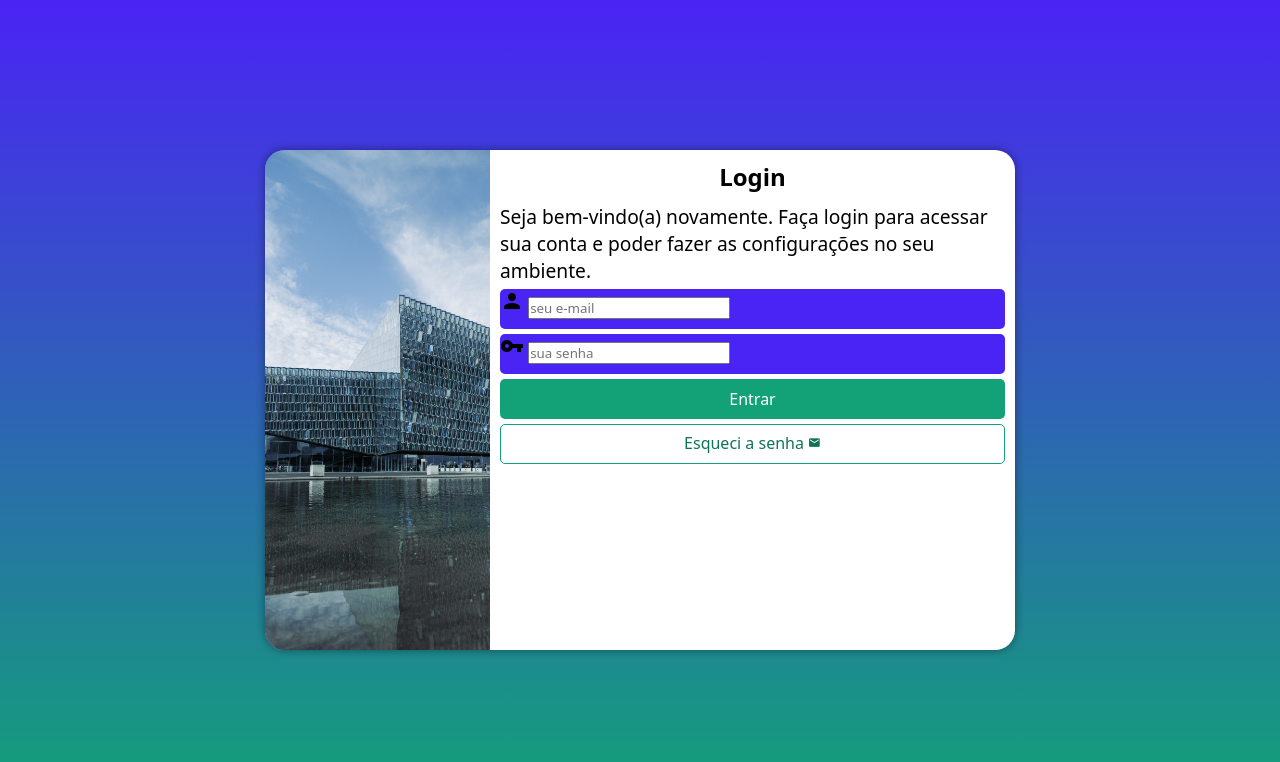
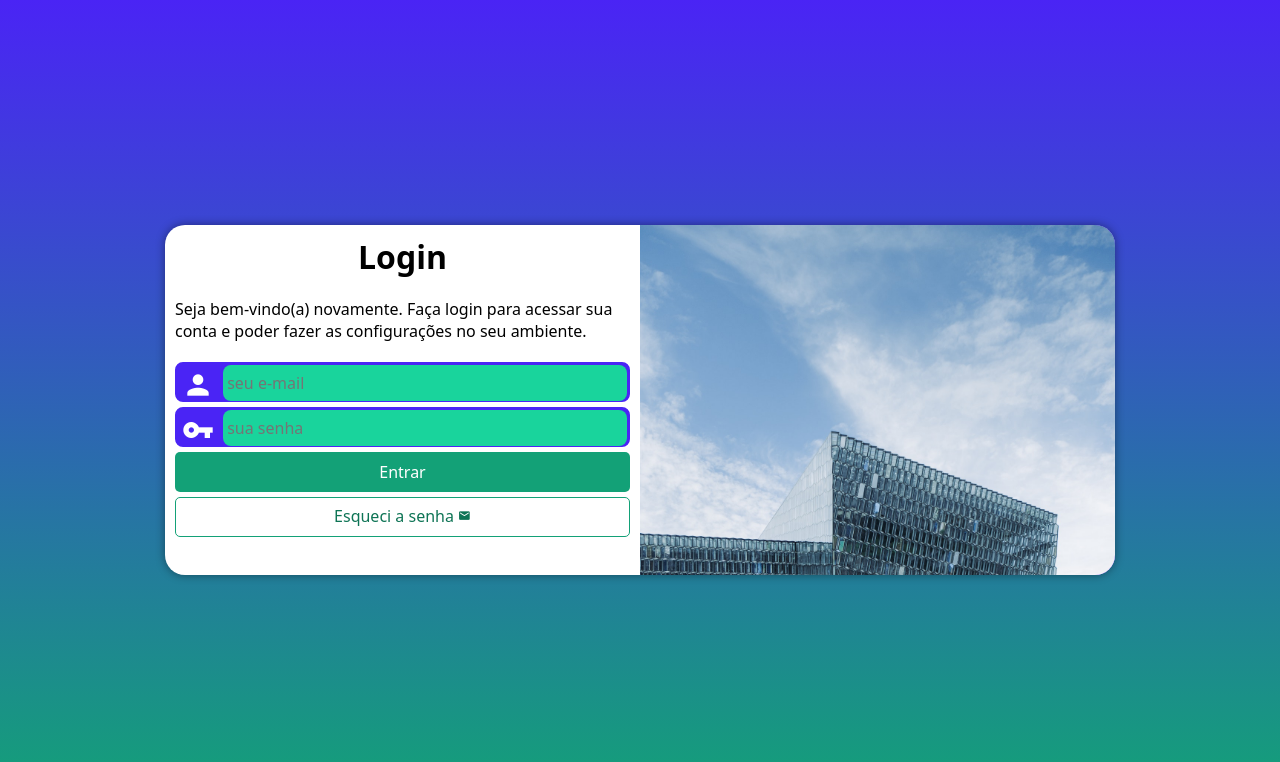
Before and after one commit to FelipeSN07/projeto-login, a plain HTML site: page index.html in a window 1280 px wide. Drawn offline with Linux system fonts and the light colour scheme.

Commit message:
Fim do projeto de login

```diff
--- a/estilos/mediaquery.css
+++ b/estilos/mediaquery.css
@@ -1,6 +1,6 @@
 @charset "UTF-8";
 
-@media screen and (min-width: 1000px) and (max-width: 1350px)
+@media screen and (min-width: 768px) and (max-width: 992px)
 {
     body, html {
         background-image: linear-gradient(to top, #13a177 , #4A24F5);
@@ -8,6 +8,7 @@
 
     section#login {
         width: 750px;
+        height: 300px;
     }
 
     section#login > div#imagem {
@@ -31,14 +32,15 @@
     }
 }
 
-@media screen and (min-width: 1350px)
+@media screen and (min-width: 992px)
 {
     body, html {
         background-image: linear-gradient(to top, #13a177 , #4A24F5);
     }
 
     section#login {
-        width: 950px
+        width: 950px;
+        height: 350px ;
     }
 
     section#login > div#imagem {
@@ -59,6 +61,7 @@
     }
 
     div#formulario > p {
-        font-size: 1.4em;
+        font-size: 1em;
+        margin: 20px 0px;
     }
 }
--- a/estilos/style.css
+++ b/estilos/style.css
@@ -32,7 +32,6 @@ section#login{
     position: absolute;
     top: 50%;
     left: 50%;
-    transform: translate(-50%, -50%);
     overflow: hidden;
 
     background-color: white;
@@ -43,6 +42,7 @@ section#login{
 
     transition: width .3s, height .3s ;
     transition-timing-function: ease;
+    transform: translate(-50%, -50%);
 }
 
 section#login > div#imagem {
@@ -71,10 +71,38 @@ div#formulario > p {
 form > div.campo {
     display: block;
     background-color: #4A24F5;
+    border: 2px solid #4A24F5;
     width: 100%;
     height: 40px;
-    border-radius: 5px;
+    border-radius: 8px;
     margin: 5px 0px;
+}
+
+div.campo > label {
+    display: none;
+}
+
+div.campo > span {
+    color: white;
+    /*background-color: black;*/
+    font-size: 2em;
+    height: 40px;
+    padding: 5px;
+}
+
+div.campo > input {
+    background-color: #19d49c;
+    font-size: 1em;
+    width: calc(100% - 47px);
+    height: 100%;
+    border: 0px;
+    border-radius: 8px;
+    padding: 4px;
+    transform: translateY(-12px);
+}
+
+div.campo > input:focus-within {
+    background-color: white;
 }
 
 form > input[type=submit] {
--- a/index.html
+++ b/index.html
@@ -20,12 +20,14 @@
                 <p>Seja bem-vindo(a) novamente. Faça login para acessar sua conta e poder fazer as configurações no seu ambiente.</p>
                 <form action="login.php" method="post" autocomplete="on">
                     <div class="campo">
-                        <label for="ilog"><span class="material-icons">person</span><label>
+                        <span class="material-icons">person</span>
                         <input type="email" name="log" id="ilog" required maxlength="30" placeholder="seu e-mail" autocomplete="email">
+                        <label for="ilog">Login</label>
                     </div>
                     <div class="campo">
-                        <label for="isen"><span class="material-icons">vpn_key</span></label>
+                        <span class="material-icons">vpn_key</span>
                         <input type="password" name="sen" id="isen" required minlength="8" maxlength="20" placeholder="sua senha" autocomplete="current-password">
+                        <label for="isen">Senha</label>
                     </div>
                     <input type="submit" value="Entrar">
                     <a href="esqueci.html" class="botao">Esqueci a senha <span class="material-icons">mail</span></a>
```
